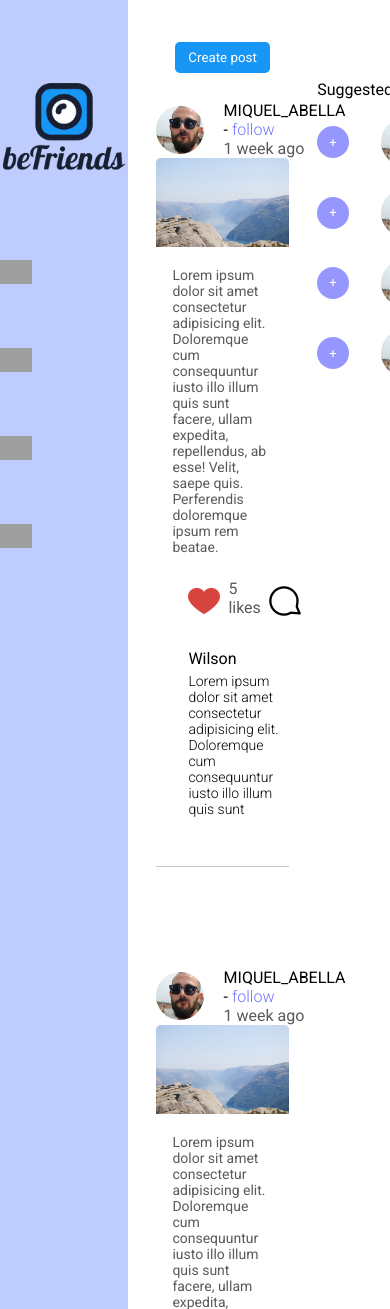
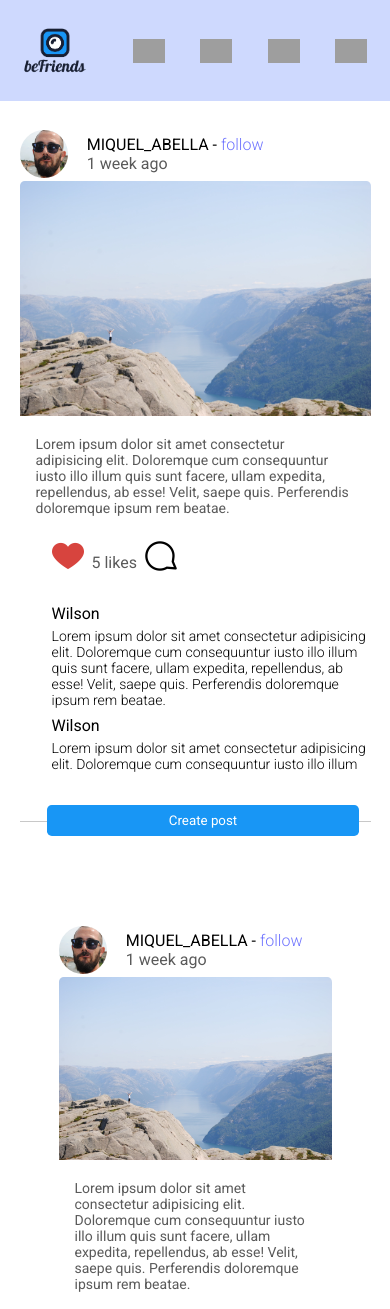
Before and after one commit to jesusfvj/beFriends, a PHP site: page /feed.php in a window 390 px wide. Shown: the top 1309 px of the page. Run offline with PHP 8.4, Linux system fonts and the light colour scheme; a user stored in the database is signed in; data comes from the database, SQL or seed files in the repository; grey boxes are pictures that could not be loaded.

Commit message:
responsive start

```diff
--- a/assets/css/feed.css
+++ b/assets/css/feed.css
@@ -42,13 +42,14 @@
 }
 
 .feed__aside-logo {
-  width: 8rem;
+  width: 50%;
+  margin-left: 25%;
 }
 
 .feed__nav {
   display: flex;
   flex-direction: column;
-  align-items: flex-start;
+  align-items: center;
   justify-content: space-between;
   color: var(--text-grey);
   font-size: var(--font-lg);
@@ -447,3 +448,84 @@
 .hidden {
   display: none;
 }
+
+@media (max-width: 768px) {
+  .feed__body {
+    display: flex;
+    flex-direction: column;
+  }
+
+  .feed__aside {
+    position: fixed;
+    display: flex;
+    width: 100vw;
+    height: 12vh;
+    flex-direction: row;
+    align-items: center;
+    justify-content: center;
+    padding: 0rem;
+    background-color: rgba(190, 205, 254, 0.75);
+    z-index: 300;
+  }
+
+  .feed__aside-nav-container {
+    position: relative;
+    display: flex;
+    align-items: center;
+    justify-content: space-around;
+    width: 100%;
+  }
+
+  .feed__aside-logo {
+    top: 1rem;
+    left: 1rem;
+    width: 4rem;
+    margin-left: 0%;
+  }
+
+  .feed__nav {
+    display: flex;
+    width: 60%;
+    flex-direction: row;
+    align-items: center;
+    justify-content: space-between;
+    color: var(--text-grey);
+    font-size: var(--font-lg);
+    font-weight: var(--font-bold);
+  }
+
+  .feed__nav-item {
+    margin-top: 0rem;
+    display: flex;
+    align-items: center;
+    justify-content: flex-start;
+    gap: 2rem;
+    cursor: pointer;
+  }
+
+  .nav__image {
+    width: 2rem;
+  }
+
+  .feed__create-post-button {
+    border-radius: 0.3rem;
+    bottom: 0.5rem;
+    left: 0;
+    right: 0;
+    margin: auto;
+    border: none;
+    outline: none;
+    font-family: var(--font);
+    background-color: var(--btn-primary);
+    color: white;
+    width: 80%;
+    position: fixed;
+    left: 1rem;
+    cursor: pointer;
+  }
+
+  .feed__post:nth-of-type(1) {
+    margin-top: 15vh;
+    width: 90%;
+  }
+}
```
